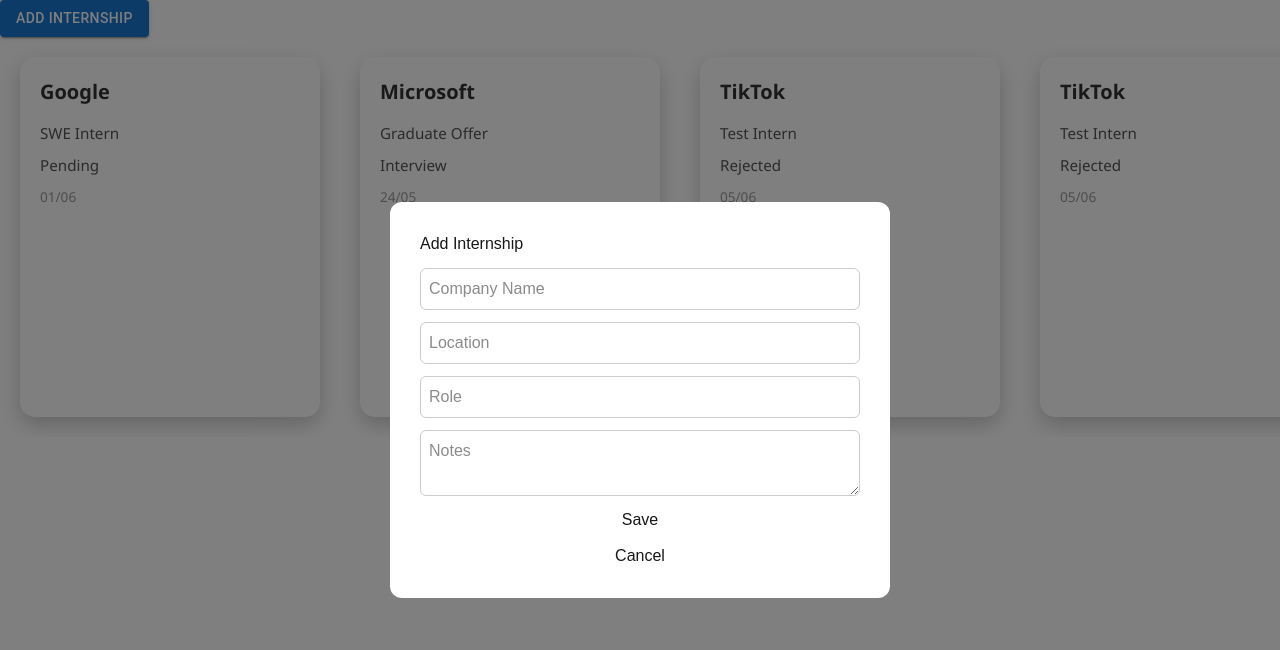
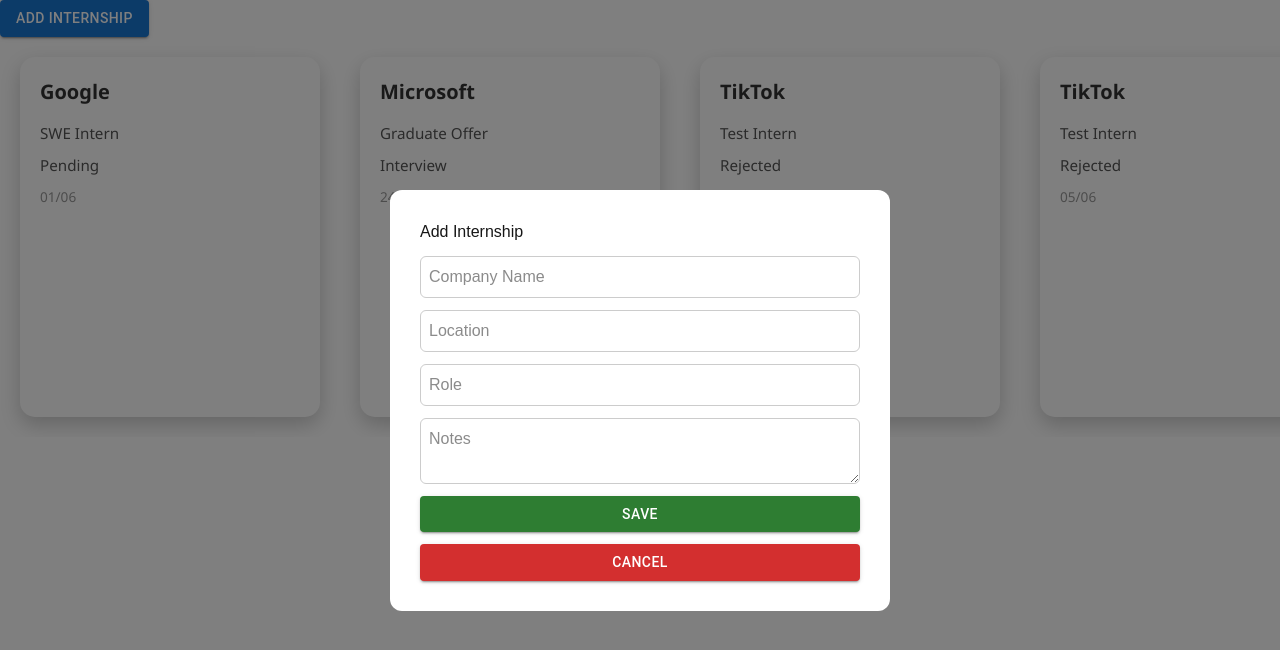
Before and after one commit to Damien-Chim/ApplierDash, a Next.js app: page / in a window 1280 px wide. Both pictures are taken after a click on the button "ADD INTERNSHIP". Shown: the top 650 px of the page. Built offline with nearby package versions, Linux system fonts and the light colour scheme.

Commit message:
Changed form buttons

```diff
--- a/components/Modal.tsx
+++ b/components/Modal.tsx
@@ -2,6 +2,8 @@
 import React from "react";
 import SuccessNotification from "./SuccessNotification";
 import { useState } from "react";
+import { Button } from "@mui/material";
+
 type ModalProps = {
     isOpen: boolean
 
@@ -35,7 +37,7 @@
 
 
 
-                <button onClick={() => {
+                <Button variant="contained" color="success" onClick={() => {
                     setShowSuccessNotification(true)
                     closeModal()
 
@@ -43,8 +45,8 @@
                         setShowSuccessNotification(false)
                     }, 2000)
 
-                }}>Save</button>
-                <button onClick={closeModal}>Cancel</button>
+                }}>Save</Button>
+                <Button variant="contained" color="error" onClick={closeModal}>Cancel</Button>
 
             </div>
         </div>
```
